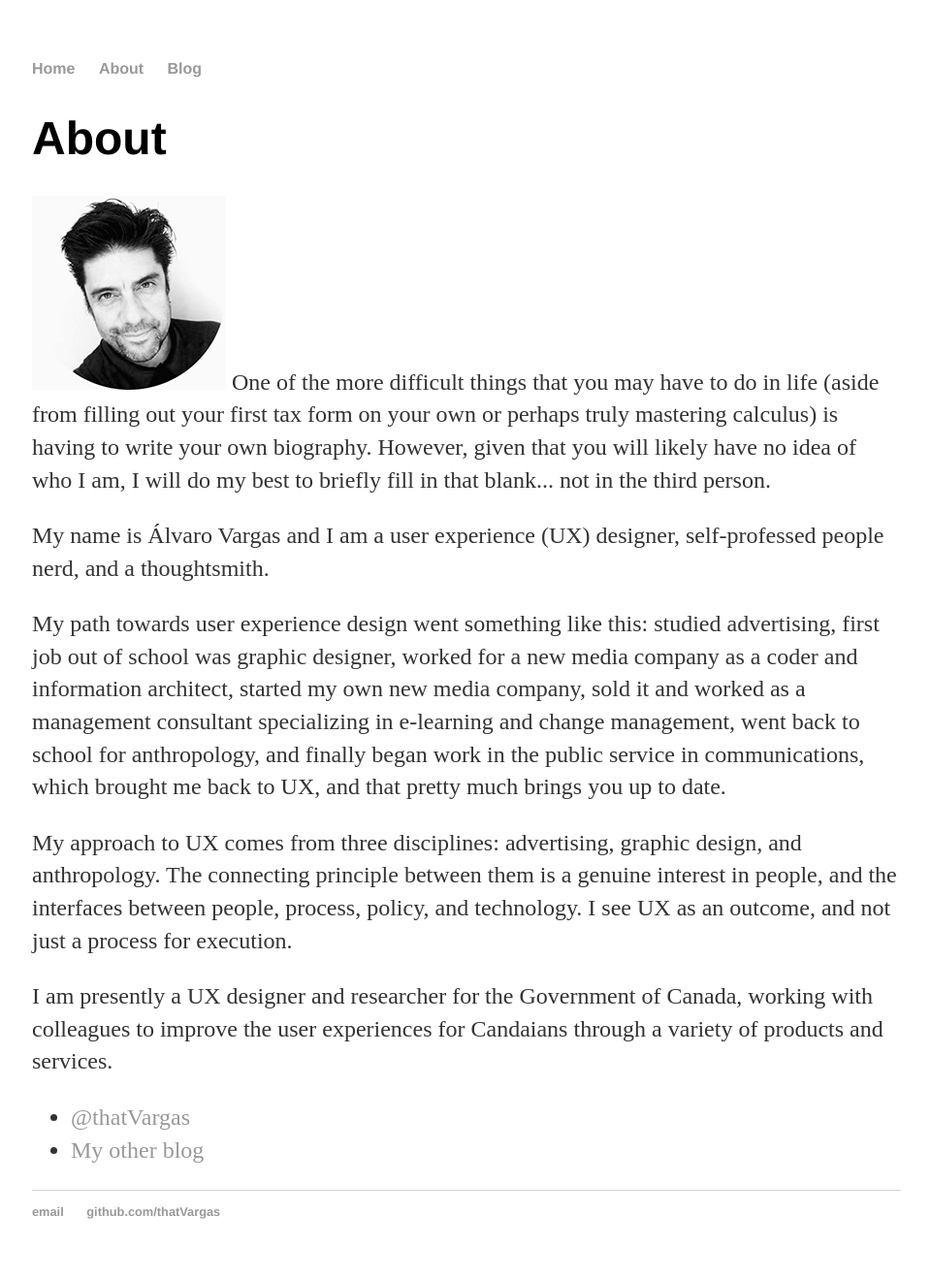
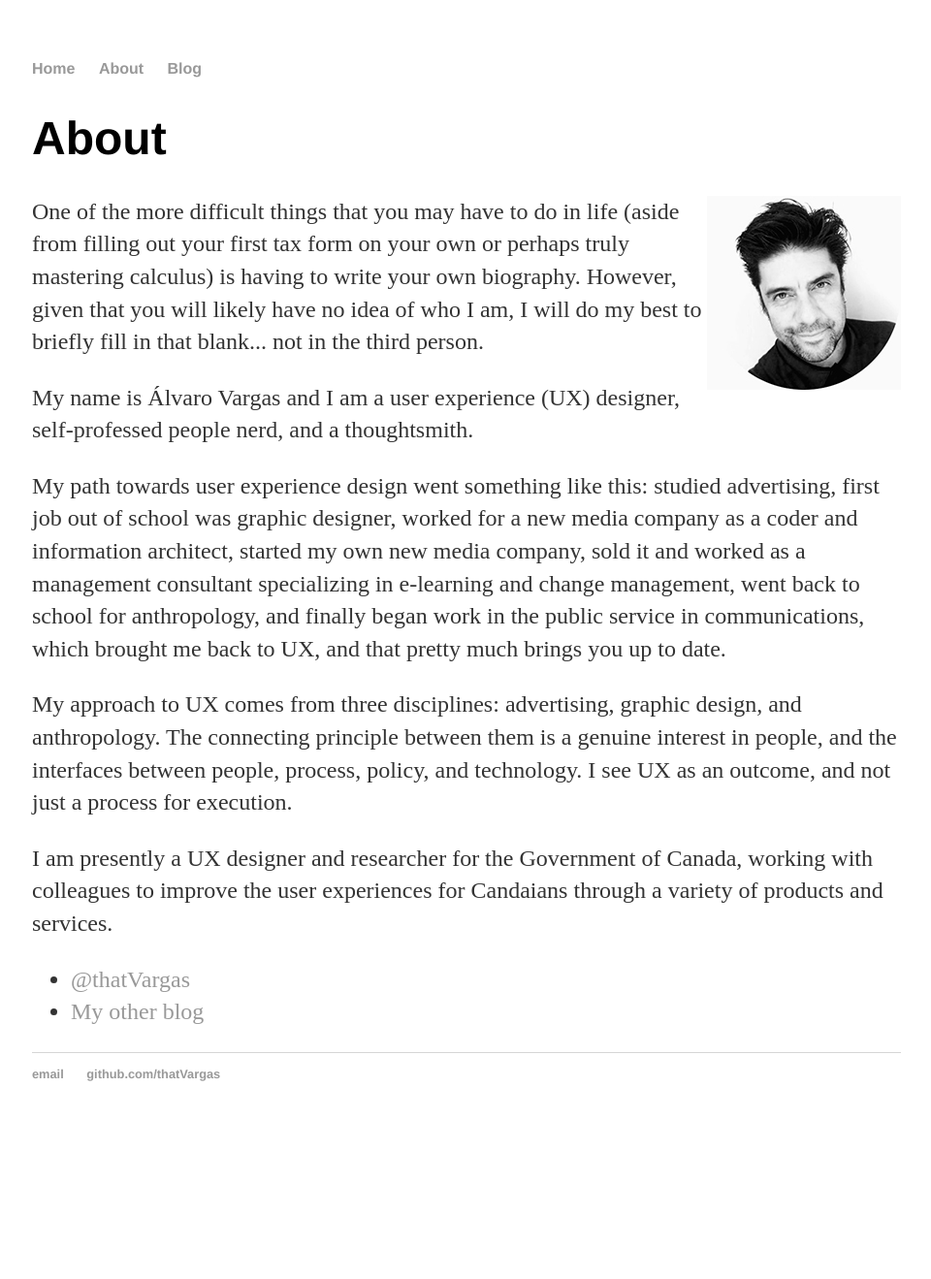
Before and after one commit to thatVargas/thatvargas.github.io, a Jekyll site: the page built from about/index.html, in a window 1280 px wide. Shown: the whole page at 97% size, without its empty margins (159-1119 px from the left). Built offline with Jekyll 4.4.1, drawn with Linux system fonts in a browser that asks for light colours; after the commit the page ends 1177 px from its top, so only the background shows below that.

Commit message:
Update index.html

```diff
--- a/about/index.html
+++ b/about/index.html
@@ -6,7 +6,7 @@ title: About Álvaro
 		<div class="about">
 			<h1>About</h1>
 
-			<p><IMG SRC="/images/alvaro-pic.jpg" Width=200 Height=200 ALT="Black and white portrait of Alvaro"> One of the more difficult things that you may have to do in life (aside from filling out your first tax form on your own or perhaps truly mastering calculus) is having to write your own biography. However, given that you will likely have no idea of who I am, I will do my best to briefly fill in that blank... not in the third person.</p>
+			<p><IMG SRC="/images/alvaro-pic.jpg" Width=200 Height=200 ALT="Black and white portrait of Alvaro" ALIGN="RIGHT"> One of the more difficult things that you may have to do in life (aside from filling out your first tax form on your own or perhaps truly mastering calculus) is having to write your own biography. However, given that you will likely have no idea of who I am, I will do my best to briefly fill in that blank... not in the third person.</p>
 
 <P>My name is Álvaro Vargas and I am a user experience (UX) designer, self-professed people nerd, and a thoughtsmith.</p>
 
```
